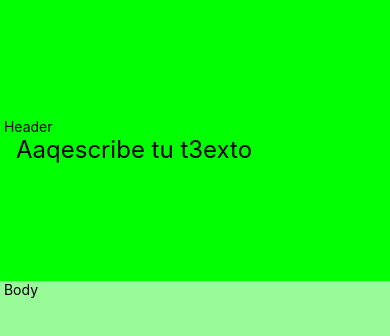
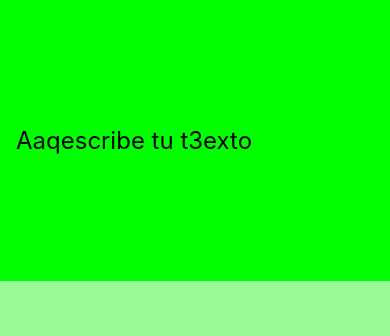
Before and after one commit to aldo1400/to-do-app, a React Native app: screen / in a window 390 px wide. Shown: the top 336 px of the page. Built offline with nearby package versions, Linux system fonts and the light colour scheme.

Commit message:
Eliminar tarea

```diff
--- a/App.js
+++ b/App.js
@@ -11,7 +11,7 @@ export default class App extends React.Component {
   }
 
   establecerTexto=(value)=>{
-    console.log(value);
+    // console.log(value);
     this.setState({texto:value});
   }
 
@@ -23,6 +23,13 @@ export default class App extends React.Component {
     console.log(this.state.tareas.length);
     }
 
+    eliminarTarea=(id)=>{
+
+      const nuevasTareas=this.state.tareas.filter((tarea)=>tarea.key !== id);
+      this.setState({
+        tareas:nuevasTareas,
+      });
+    }
 
   render() {
     return (
@@ -31,8 +38,8 @@ export default class App extends React.Component {
         texto={this.state.texto}
         cambiarTexto={this.establecerTexto}
         agregar={this.agregarTarea}/>
-        <Text>{this.state.texto}</Text>
-        <Body tareas={this.state.tareas}/>
+        {/* <Text>{this.state.texto}</Text> */}
+        <Body tareas={this.state.tareas} eliminar={this.eliminarTarea}/>
       </View>
     );
   }
--- a/Body.js
+++ b/Body.js
@@ -6,10 +6,10 @@ export default class Body extends Component {
   render() {
     return (
       <View style={styles.container}>
-        <Text> Body</Text>
+        {/* <Text> Body</Text> */}
         <FlatList
             data={this.props.tareas}
-            renderItem={({item})=><Tarea item={item}/>}
+            renderItem={({item})=><Tarea item={item} eliminar={this.props.eliminar}/>}
         />
       </View>
     )
--- a/Header.js
+++ b/Header.js
@@ -5,7 +5,7 @@ export default class Header extends Component {
   render() {
     return (
       <View style={styles.container}>
-        <Text> Header </Text>
+        {/* <Text> Header </Text> */}
         <TextInput
         style={styles.texto}
         onChangeText={this.props.cambiarTexto}
--- a/Tarea.js
+++ b/Tarea.js
@@ -1,5 +1,5 @@
 import React, { Component } from 'react'
-import { Text, View, StyleSheet } from 'react-native'
+import { Text, View, StyleSheet,TouchableOpacity } from 'react-native'
 import {Ionicons} from '@expo/vector-icons'
 
 class Tarea extends Component {
@@ -7,12 +7,13 @@ class Tarea extends Component {
     return (
       <View style={styles.container}>
         <Text style={styles.texto}> {this.props.item.texto} </Text>
+        <TouchableOpacity onPress={()=>{this.props.eliminar(this.props.item.key)}}>
         <Ionicons
         name="md-trash"
         size={24}
         color="grey"
         />
-
+        </TouchableOpacity>
       </View>
     )
   }
@@ -23,6 +24,7 @@ const styles=StyleSheet.create({
         flex:1,
         flexDirection:'row',
         justifyContent:'space-between',
+        paddingHorizontal:16,
     },
     texto:{
         fontSize:24
```
